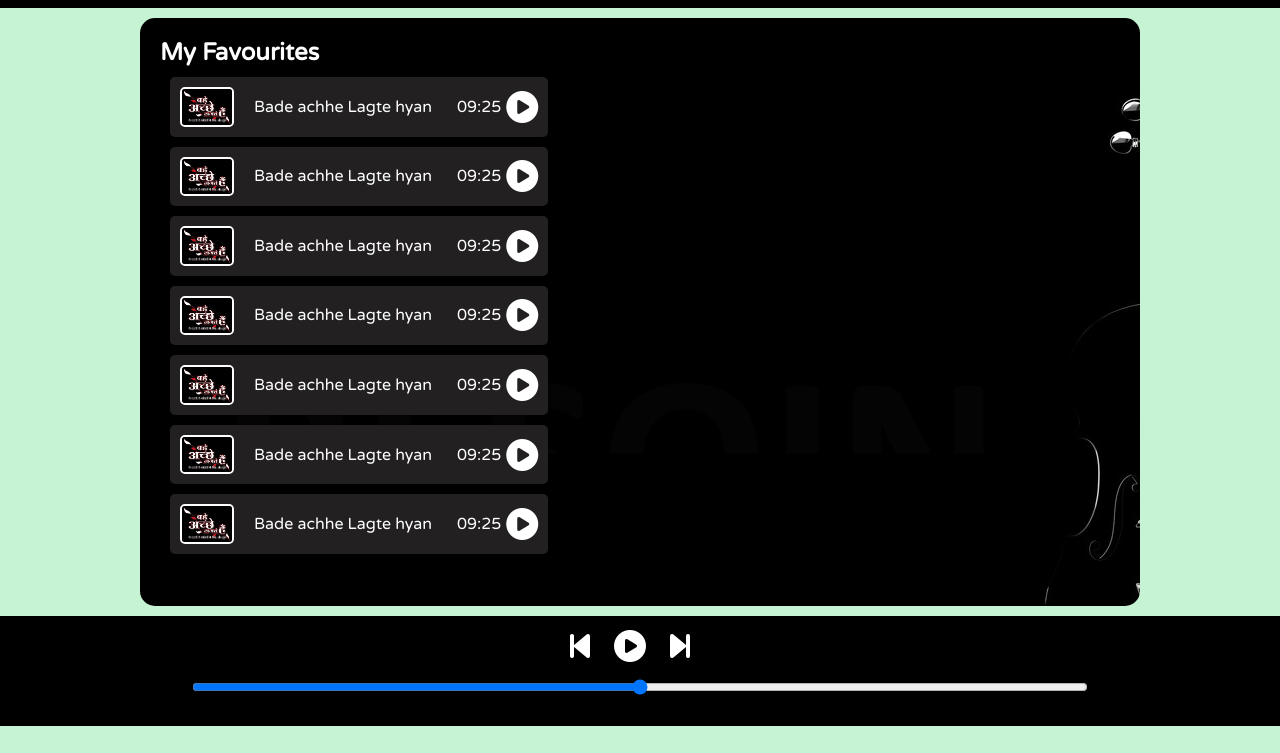
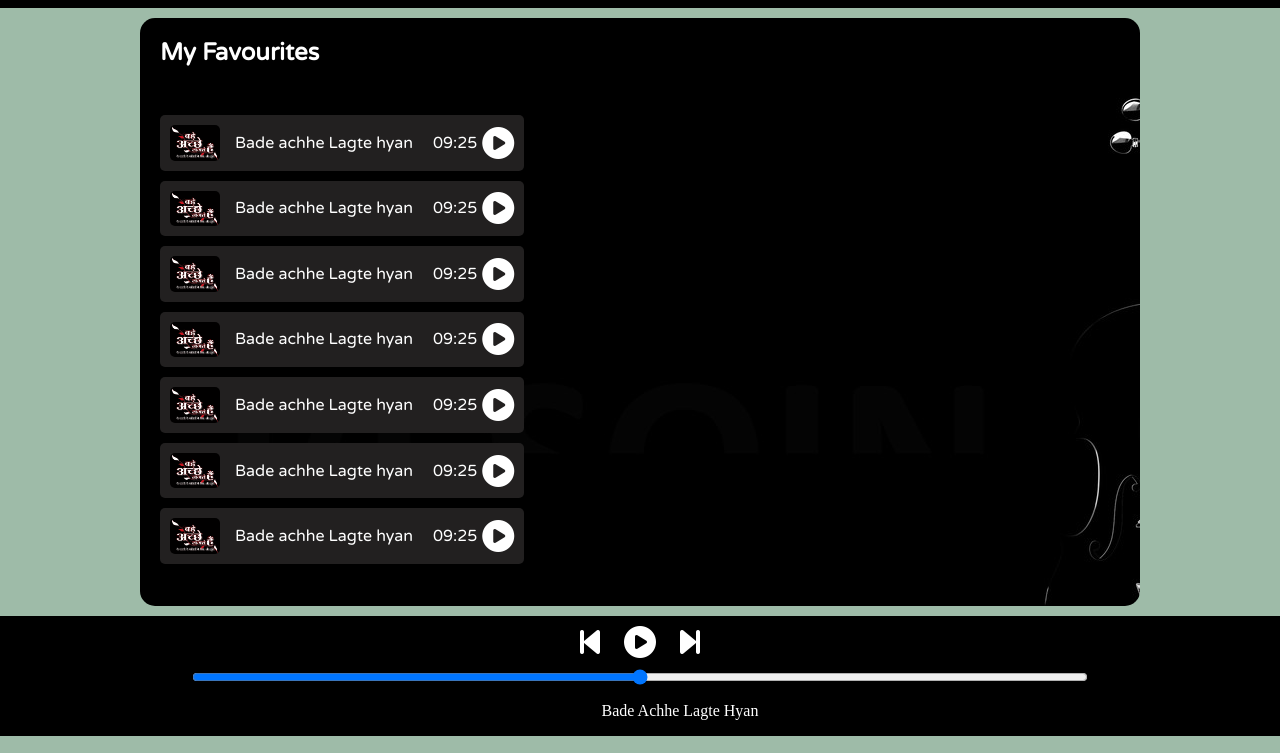
Before and after one commit to amnotcreative/Spotify-CLone, a plain HTML site: page index.html in a window 1280 px wide. Shown: the part 47-800 px from the top of the page. Drawn offline with Linux system fonts and the light colour scheme.

Commit message:
little changes

```diff
--- a/index.html
+++ b/index.html
@@ -21,6 +21,7 @@
 
             <div class="songList">
                 <h2>My Favourites</h2>
+                <div class="songs">
                     <div class="songItem">
                         <img src="song.png" alt="songImage" class="songPic">
                         <span>Bade achhe Lagte hyan</span>
@@ -77,6 +78,8 @@
                             <i class="fas fa-2x fa-play-circle"></i>
                         </span>
                     </div>
+                </div>
+
 
             </div>
 
@@ -93,6 +96,12 @@
                 <i class="fas fa-2x fa-step-forward"></i>
             </div>
             <input type="range" name="range" id="progressBar" min="0" max="100">
+
+            <div class="songInfo">
+                <img class="gif" src="audio play.gif" width="80px" alt="gif">
+                <span>Bade Achhe Lagte Hyan</span>
+            </div>
+
         </div>
         <script src="https://kit.fontawesome.com/e2038a3a06.js" crossorigin="anonymous"></script>
         <script src="script.js"></script>
--- a/style.css
+++ b/style.css
@@ -1,6 +1,6 @@
 @import url('https://fonts.googleapis.com/css2?family=Ubuntu&family=Varela+Round&display=swap');
 body{
-    background-color: rgb(198, 243, 212);
+    background-color: rgb(158, 187, 168);
 }
 
 *{
@@ -51,6 +51,11 @@ nav ul li a{
 
 }
 
+.songs{
+    margin-top: 48px;
+    padding: 0;
+}
+
 .songItem{
     display: flex;
     justify-content: space-between;
@@ -60,12 +65,15 @@ nav ul li a{
     border-radius: 5px;
     margin: 10px;
     width: 100%;
+    margin-left: 0;
+}
+
+.songItem i{
     cursor: pointer;
 }
 
 .songPic{
     width: 50px;
-    border: 2px solid white;
     border-radius: 5px;
 }
 
@@ -83,7 +91,7 @@ nav ul li a{
     background-color: black;
     color: white;
     position: sticky;
-    height: 110px;
+    height: 120px;
     bottom: 0;
     display: flex;
     justify-content: center;
@@ -99,5 +107,16 @@ nav ul li a{
 
 .icons i{
     cursor: pointer;
-    padding: 0 20px 0 0;
+    padding: 10px;
 }
+
+.songInfo{
+    display: flex;
+    justify-content: center;
+    align-items: center;
+}
+
+.gif{
+    opacity: 0;
+    transform: opacity 1s ease-in;
+}
```
Lines whose indentation alone changed are shown as unchanged.
